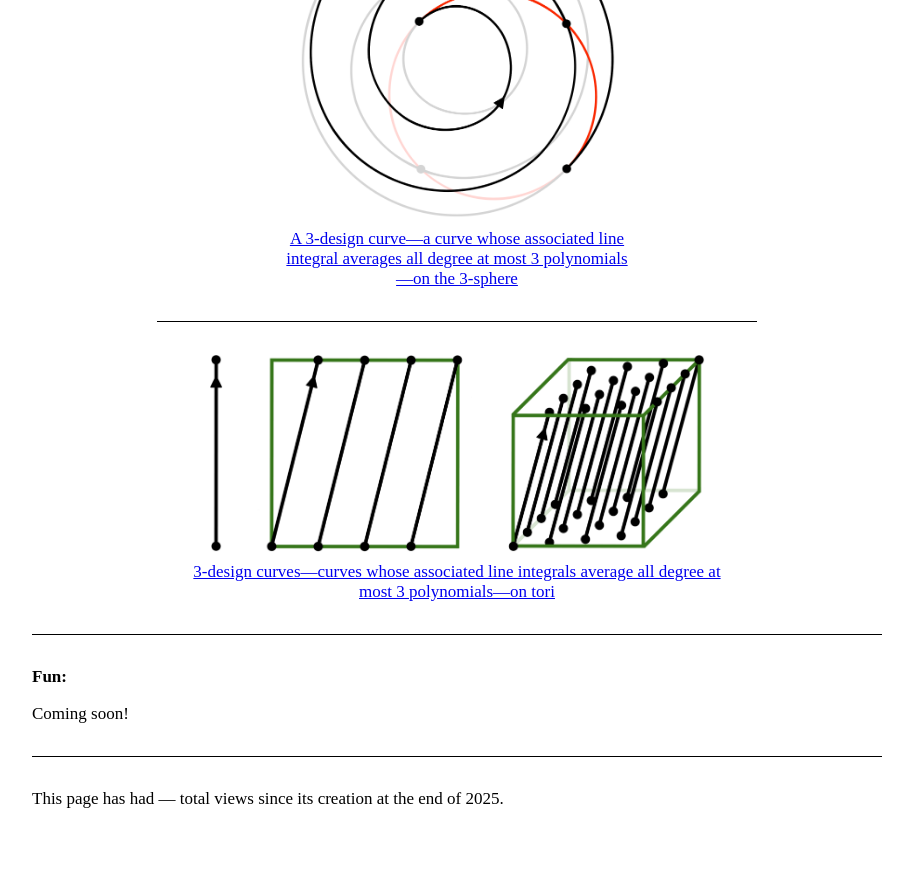
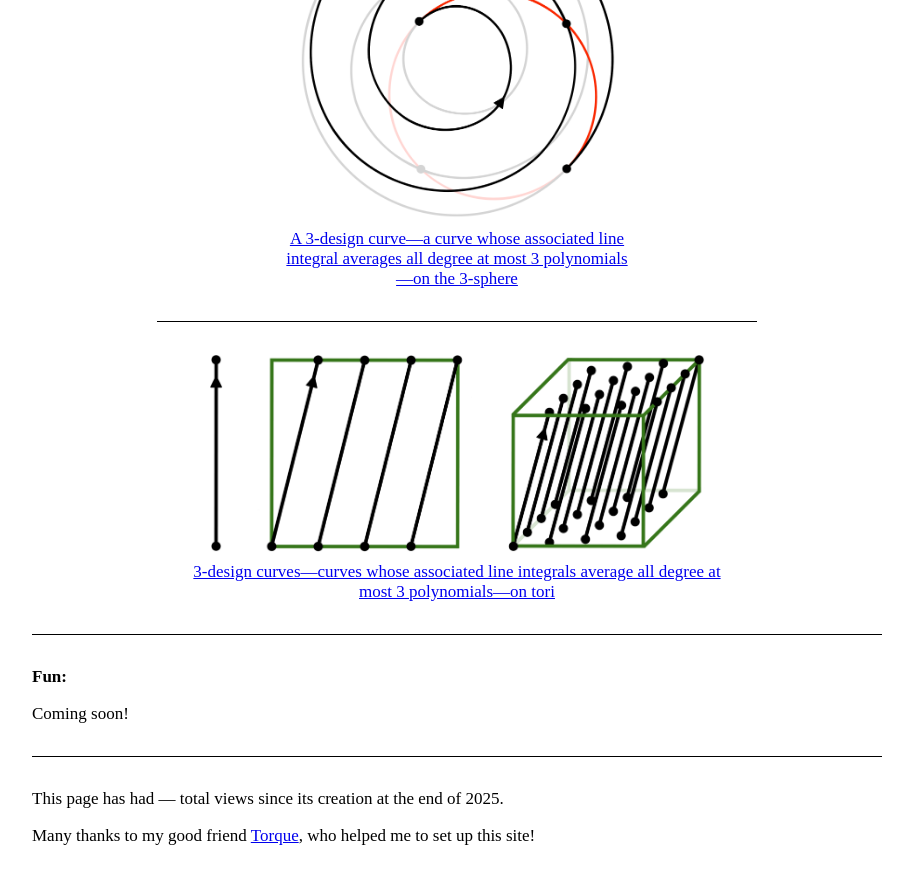
Before and after one commit to AyodejiLindblad/AyodejiLindblad.github.io, a Jekyll site: the page built from index.md, in a window 1280 px wide and 900 px high, scrolled down 2999 px. Shown: the top 884 px of the window, without its empty margins (183-1096 px from the left). Built offline with Jekyll 4.4.1, drawn with Linux system fonts in a browser that asks for light colours; some web fonts are replaced; before the commit the page ends 3862 px from its top, so only the background shows below that.

```diff
--- a/index.md
+++ b/index.md
@@ -218,5 +218,7 @@ This page has had <span id="site-total-number">—</span> total views since its
     .catch(() => {});
 </script>
 
+Many thanks to my good friend [Torque](http://www.itstorque.com/), who helped me to set up this site!
+
 
 <br>
```
